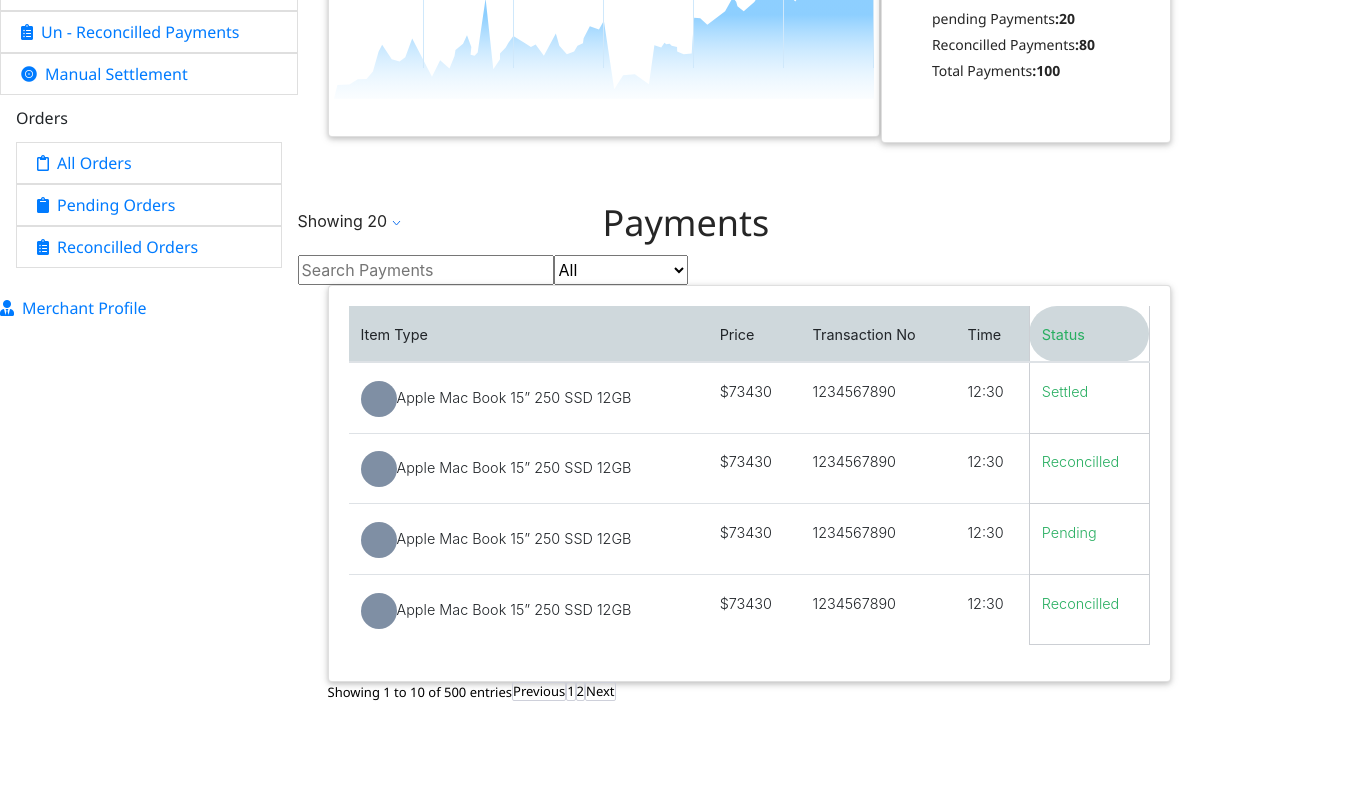
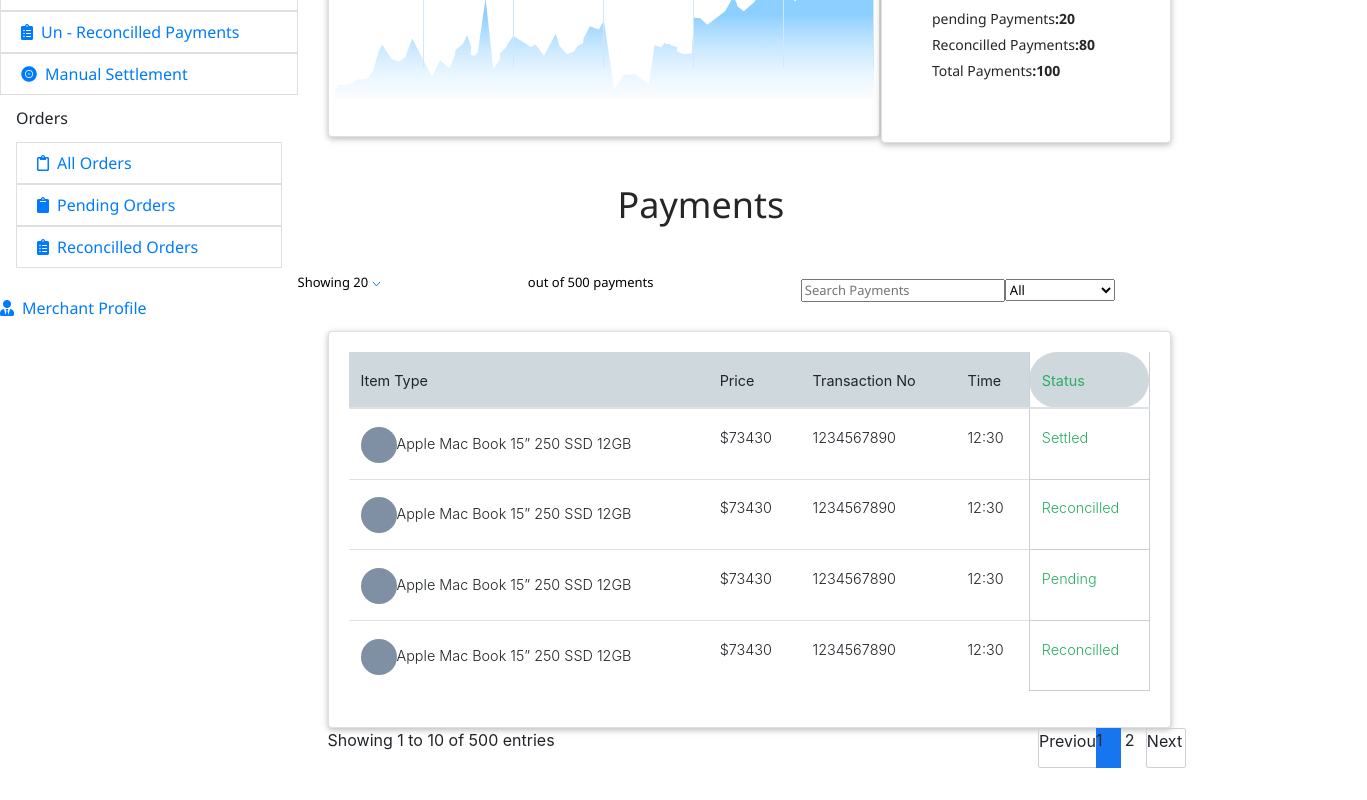
Before and after one commit to princeadeyeye/admintemplate, a React (Create React App) app in the folder admintemplate/: page / in a window 1280 px wide. Shown: the part 419-1219 px from the top of the page, 1367 px wide, since content can reach past the window. Before the commit the page ends 1152 px from the top, so only its background shows below. Built offline with nearby package versions, Linux system fonts and the light colour scheme.

Commit message:
cleaning up

```diff
--- a/admintemplate/src/App.css
+++ b/admintemplate/src/App.css
@@ -365,13 +365,13 @@ background: #CCCFD4;
   color: #262626;
 }
 
-.table-header {
+#p {
   position: absolute;
 width: 165px;
 height: 30px;
 left: 290px;
 top: 567px;
-  margin-bottom: 4em;
+
 font-family: Segoe UI;
 font-size: 36px;
 line-height: 48px;
@@ -379,42 +379,69 @@ background: #CCCFD4;
 align-items: flex-end;
 
 color: #262626;
+
 }
 
-.table-header-input p{
-  width: 1069px;
-  height: 30px;
-  left: 262px;
-  top: 614px;
-padding-right: 0px;
-  color: #262626;
-}
+
 
 .table-pagination {
-  position: absolute;
-left: 0%;
-right: 83.54%;
-top: 17.24%;
-bottom: 20.69%;
-
 font-family: Segoe UI;
 font-size: 13px;
 line-height: 17px;
 /* identical to box height */
 display: flex;
-align-items: flex-end;
+justify-content: space-between;
+align-items: center;
+padding-right: 2em;
 color: #000000;
+margin-top: 5em;
 }
 
-.table-pagination span {
+
+
+
+#j {
+  position: absolute;
+left: 89.71%;
+right: 7.39%;
 top: 0%;
 bottom: 0%;
-display: flex;
-align-items: flex-end;
+
+background: #1875F0;
+}
+
+#l {
+  position: absolute;
+left: 93%;
+right: 7.39%;
+top: 0%;
+bottom: 0%;
+background: #fff;
+}
+#i {
+  position: absolute;
+left: 83.07%;
+right: 10.2%;
+top: 0%;
+bottom: 0%;
+
 border: 1px solid #CED0DA;
 box-sizing: border-box;
 border-radius: 2px;
 }
+
+#k {
+  position: absolute;
+left: 95.42%;
+right: 0%;
+top: 0%;
+bottom: 0%;
+
+border: 1px solid #CED0DA;
+box-sizing: border-box;
+border-radius: 2px;
+}
+
 
 tr :nth-child(5n) {
 width: 120px;
@@ -425,4 +452,8 @@ color: #27AE60;
 border: 1px solid #CCCFD4;
 box-sizing: border-box;
 border-radius: 30px;
+
+border: 1px solid #CCCFD4;
+box-sizing: border-box;
+border-radius: 30px;
 }
--- a/admintemplate/src/components/sections/TableSection.js
+++ b/admintemplate/src/components/sections/TableSection.js
@@ -4,15 +4,16 @@ import { MDBCard, MDBCardBody, MDBTable, MDBTableBody, MDBTableHead, MDBRow, MDB
 const TableSection = () => {
   return (
     <MDBRow className="mb-4">
-      <div className='table-header row'>
-        <p className='col-xl-12'>Payments</p>
+      <div className='row'>
+
+        <p className='col-xl-12' id='p'>Payments</p>
       </div>
-        <div className='row table-header-input'>
-
+        <MDBCol md="12"className="mb-4">
+            <div className=" table-pagination">
                 <p>Showing 20 <svg width="9" height="6" viewBox="0 0 9 6" fill="none" xmlns="http://www.w3.org/2000/svg">
                   <path d="M8 1L4.5 5L1 1" stroke="#1875F0"/>
                 </svg>
-              </p>
+              </p><p>out of 500 payments</p><span>
                 <input type='text'  placeholder='Search Payments'/>
                   <select>
                     <option value=''>All</option>
@@ -21,11 +22,12 @@ const TableSection = () => {
                     <option value=''>Settled</option>
                     <option value=''>Unsettled</option>
                   </select>
-              </div>
+                  </span>
+                  </div>
+                  </MDBCol>
           <MDBCol md="12">
               <MDBCard>
                   <MDBCardBody>
-
                     <MDBTable hover>
                       <MDBTableHead color="blue-grey lighten-4">
                         <tr>
@@ -82,12 +84,12 @@ const TableSection = () => {
                   </MDBCardBody>
               </MDBCard>
           </MDBCol>
-          <MDBCol md="12 table-pagination">
-            Showing 1 to 10 of 500 entries
-              <span>Previous </span>
-              <span>1</span>
-              <span>2</span>
-              <span>Next</span>
+          <MDBCol className="">
+            <p>Showing 1 to 10 of 500 entries</p>
+              <span id='i'>Previous </span>
+              <span id= "j">1</span>
+              <span id="l">2</span>
+              <span id = "k">Next</span>
           </MDBCol>
       </MDBRow>
   )
```
Also changed, not shown: 1 other file (tests, documents, lock files or other folders). Lines whose indentation alone changed are shown as unchanged.
